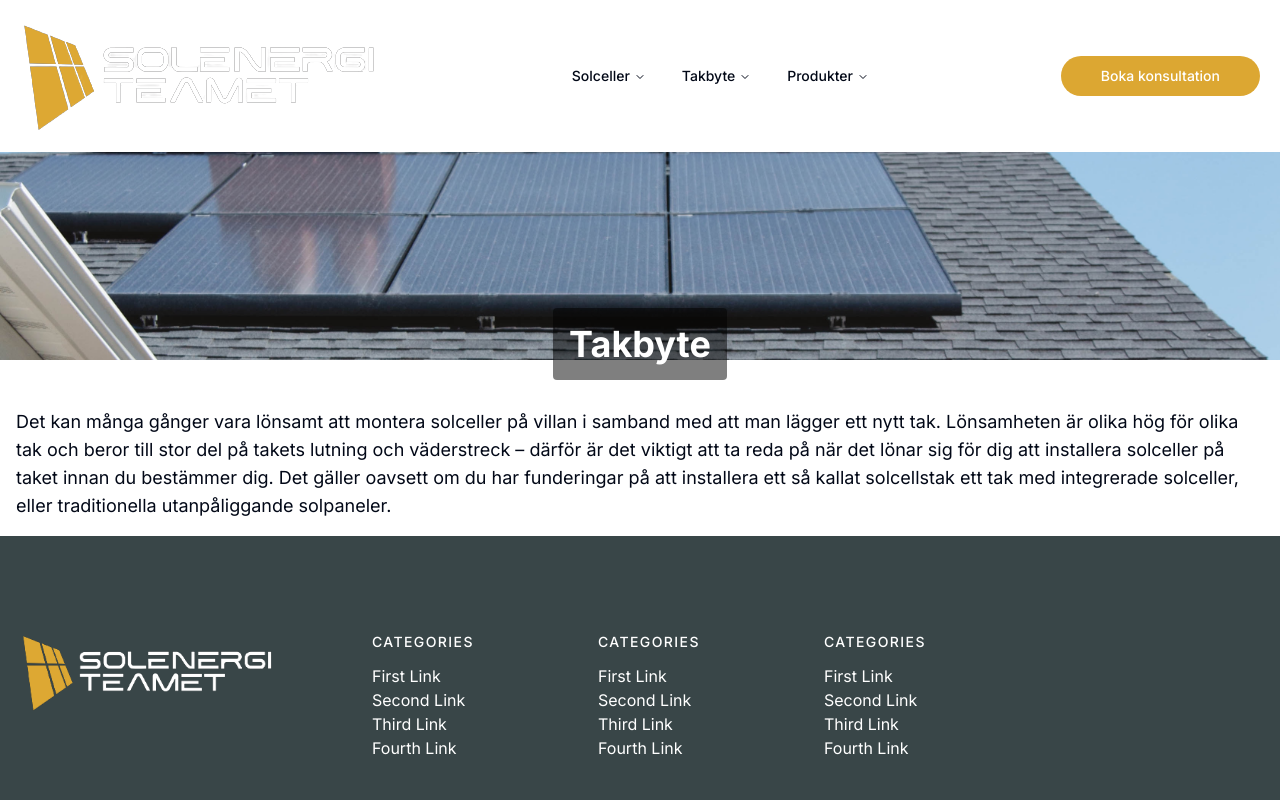
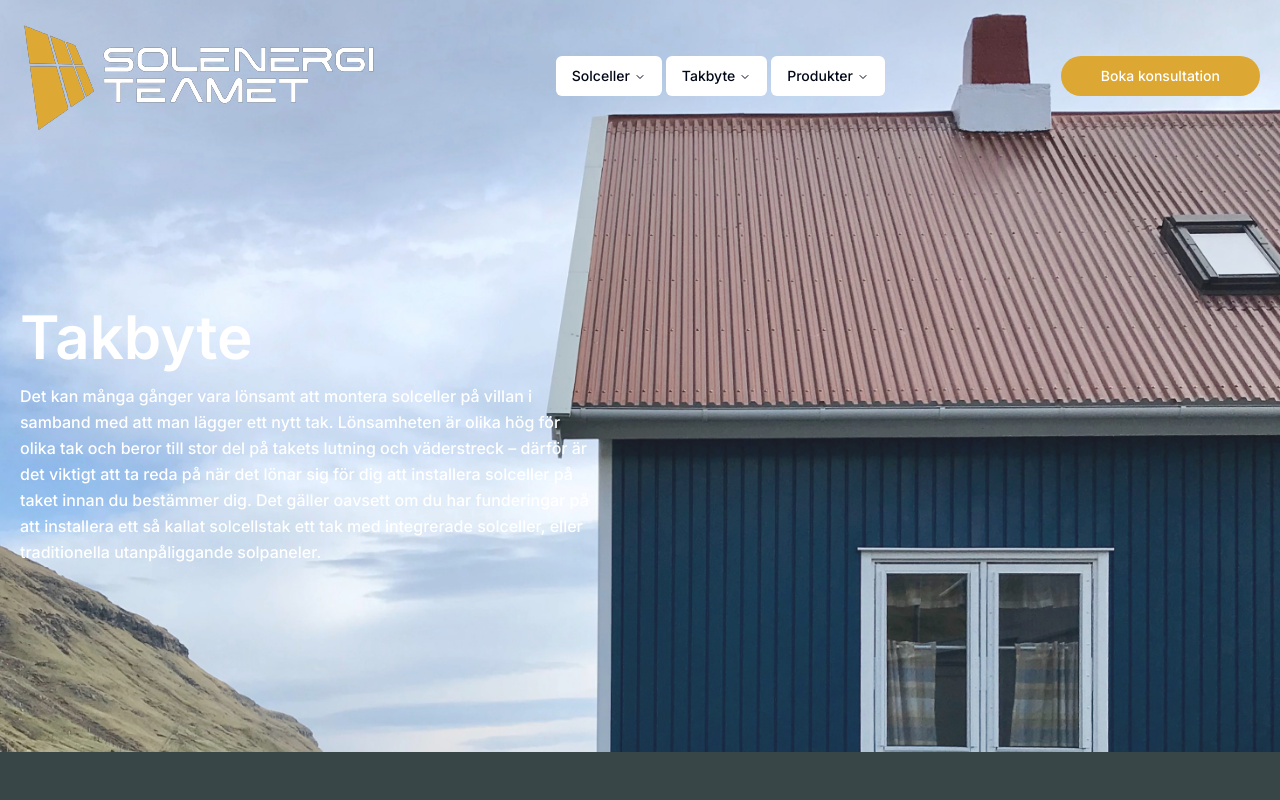
Before and after one commit to Jojaah12/solenergiteamet, a Next.js app: page /takbyte in a window 1280 px wide. Shown: the top 800 px of the page. Built offline with nearby package versions, Linux system fonts and the light colour scheme.

Commit message:
ArticleHero v1 done

```diff
--- a/app/takbyte/page.tsx
+++ b/app/takbyte/page.tsx
@@ -1,34 +1,8 @@
+import ArticleHero from "@/components/ArticleHero";
 import React from "react";
 
 const Takbyte = () => {
-  return (
-    <div className="relative">
-      <img
-        src="/images/takbyte4.jpg"
-        alt="Header"
-        className=" z-0 w-full top-0 object-cover object-fit max-h-52"
-      />
-
-      <div className="absolute inset-0 flex items-center justify-center">
-        <h1 className="text-white text-4xl font-bold bg-black bg-opacity-50 p-4 rounded">
-          Takbyte
-        </h1>
-      </div>
-
-      <div className="mt-8 p-4">
-        <p className="text-lg">
-          Det kan många gånger vara lönsamt att montera solceller på villan i
-          samband med att man lägger ett nytt tak. Lönsamheten är olika hög för
-          olika tak och beror till stor del på takets lutning och väderstreck –
-          därför är det viktigt att ta reda på när det lönar sig för dig att
-          installera solceller på taket innan du bestämmer dig. Det gäller
-          oavsett om du har funderingar på att installera ett så kallat
-          solcellstak ett tak med integrerade solceller, eller traditionella
-          utanpåliggande solpaneler.
-        </p>
-      </div>
-    </div>
-  );
+  return <ArticleHero />;
 };
 
 export default Takbyte;
--- /dev/null
+++ b/components/ArticleHero.tsx
@@ -0,0 +1,42 @@
+"use client";
+import { Button } from "./ui/button";
+
+const ArticleHero = () => {
+  return (
+    <div className="h-3/4 flex overflow-hidden">
+      <img
+        className="fixed top-0 left-0 w-full h-screen object-cover z-[-1] opacity-90"
+        src="/images/takbyte3.jpg"
+      ></img>
+      <div className="container mx-auto flex px-5 py-24 md:flex-row flex-col items-center">
+        <div
+          className="lg:flex-grow md:w-1/2 lg:pr-24 md:pr-16 flex flex-col md:items-start
+        md:text-left mb-16 md:mb-0 items-center text-center"
+        >
+          <h1
+            className="text-6xl lg:w-1/2 mb-4 font-semibold text-white"
+            data-aos="fade-up"
+          >
+            Takbyte
+          </h1>
+          <p
+            className="mb-8 leading-relaxed font-medium lg:w-1/2 w-1/2 text-white"
+            data-aos="fade-up"
+          >
+            Det kan många gånger vara lönsamt att montera solceller på villan i
+            samband med att man lägger ett nytt tak. Lönsamheten är olika hög
+            för olika tak och beror till stor del på takets lutning och
+            väderstreck – därför är det viktigt att ta reda på när det lönar sig
+            för dig att installera solceller på taket innan du bestämmer dig.
+            Det gäller oavsett om du har funderingar på att installera ett så
+            kallat solcellstak ett tak med integrerade solceller, eller
+            traditionella utanpåliggande solpaneler.
+          </p>
+          <div className="flex justify-center"></div>
+        </div>
+      </div>
+    </div>
+  );
+};
+
+export default ArticleHero;
```
